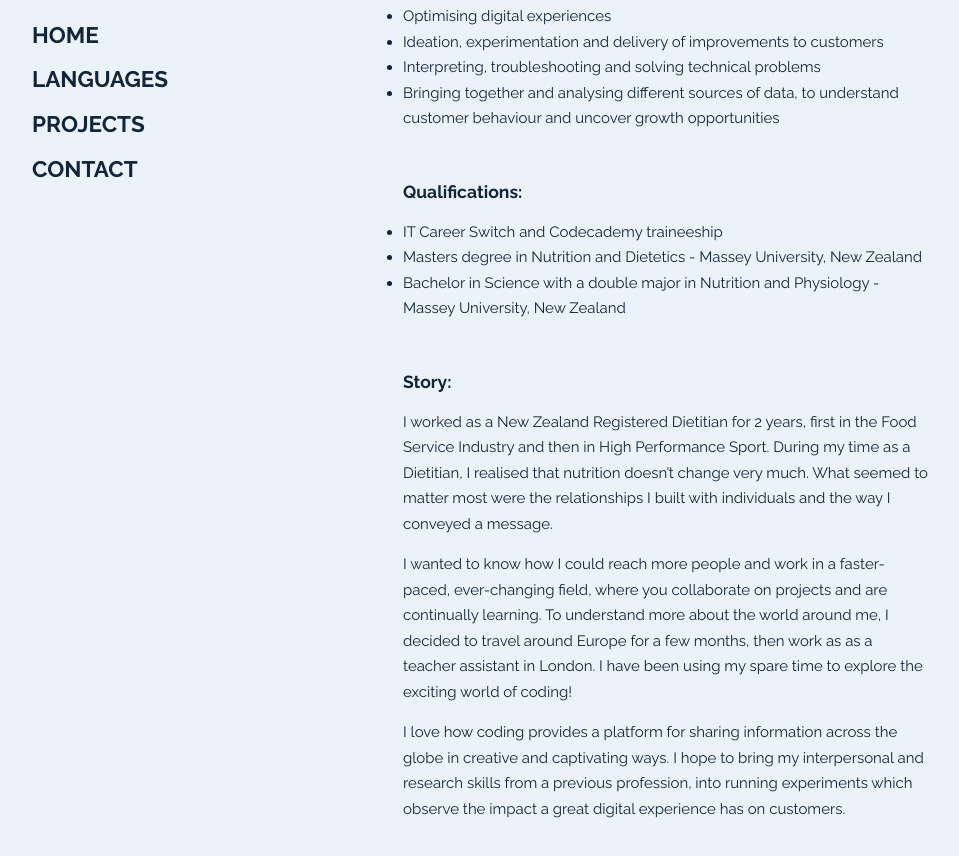
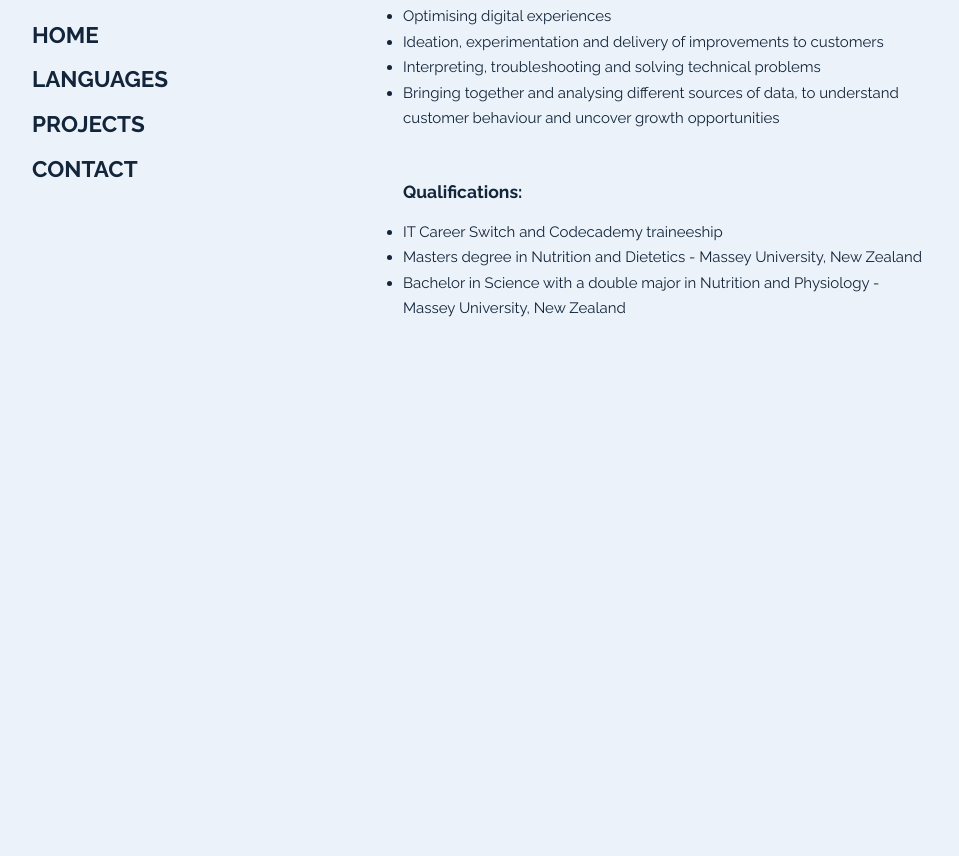
Before and after one commit to alexlawn/alexlawn-alexlawn.github.io, a plain HTML site: page About.html in a window 1280 px wide. Shown: the part 466-1322 px from the top of the page, without its empty margins (88-1047 px from the left). After the commit the page ends 1121 px from the top, so only its background shows below. Drawn offline with Linux system fonts and the light colour scheme.

Commit message:
Removed the story section, on the about page

```diff
--- a/About.html
+++ b/About.html
@@ -75,10 +75,6 @@
             <li>Bachelor in Science with a double major in Nutrition and Physiology - Massey University, New Zealand</li>
           </ul>
         <br>
-        <h3 id="story">Story:</h3>
-          <p>I worked as a New Zealand Registered Dietitian for 2 years, first in the Food Service Industry and then in High Performance Sport. During my time as a Dietitian, I realised that nutrition doesn’t change very much. What seemed to matter most were the relationships I built with individuals and the way I conveyed a message.</p>
-          <p>I wanted to know how I could reach more people and work in a faster-paced, ever-changing field, where you collaborate on projects and are continually learning. To understand more about the world around me, I decided to travel around Europe for a few months, then work as as a teacher assistant in London. I have been using my spare time to explore the exciting world of coding!</p>
-          <p>I love how coding provides a platform for sharing information across the globe in creative and captivating ways. I hope to bring my interpersonal and research skills from a previous profession, into running experiments which observe the impact a great digital experience has on customers.</p>
       </div>
 
     <script src="script.js" type="text/javascript"></script>
```
